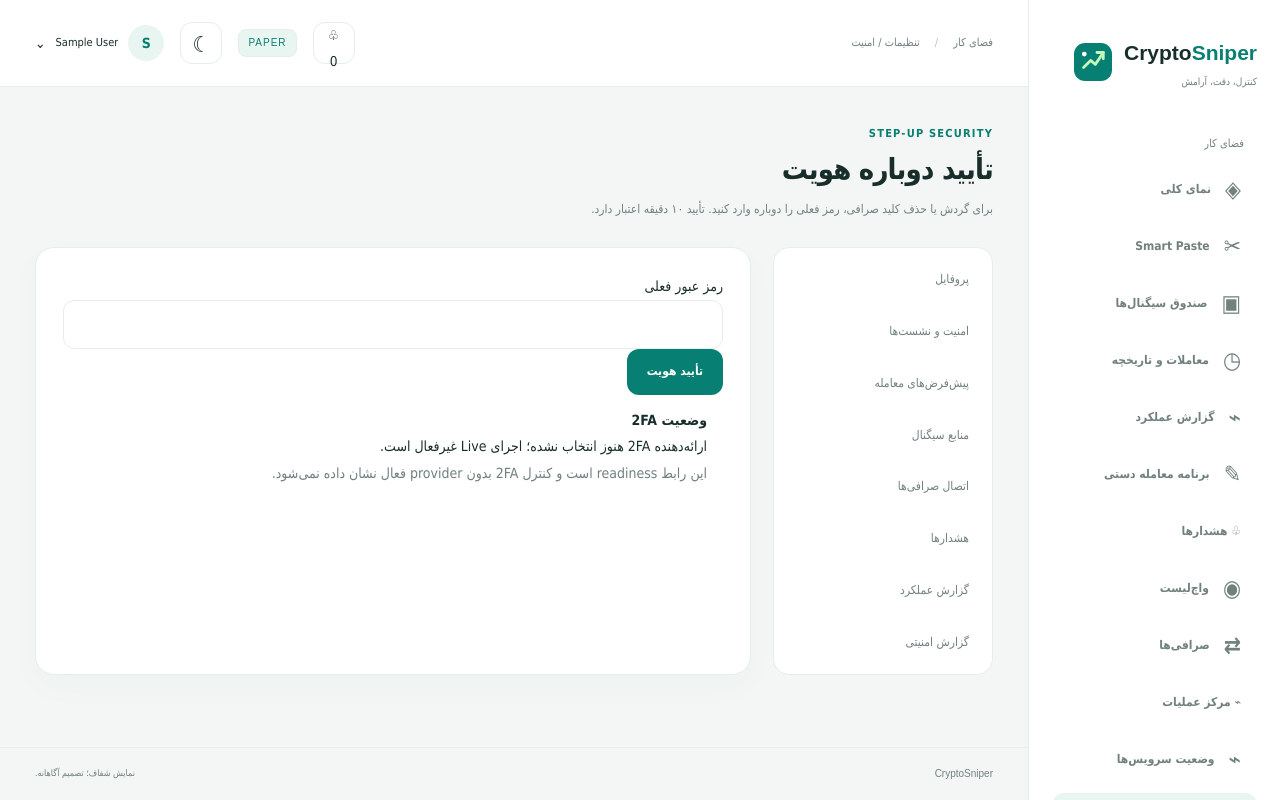
After one commit to ostaddehdari/CryptoSniper, a Django app: page /settings/security/step-up/ in a window 1280 px wide. The commit adds this page. Run offline with Django 5.2, Linux system fonts and the light colour scheme; the visitor is signed in with stand-in values (Sample User, id 1); data comes from the database, SQL or seed files in the repository; data that the repository does not hold is empty; parts of the project's set-up code (start-up, migrations or seed data) failed here and were passed over.

Commit message:
استیج ۱۷، ورک ۰۳: تأیید مجدد عملیات حساس و readiness احراز دومرحله‌ای

```diff
--- a/backend/apps/accounts/security.py
+++ b/backend/apps/accounts/security.py
@@ -1,12 +1,15 @@
 import hashlib
 import logging
+from datetime import datetime, timedelta
 from functools import wraps
 
 from django.conf import settings
 from django.core.cache import cache
 from django.http import JsonResponse
+from django.utils import timezone
 
 logger = logging.getLogger(__name__)
+STEP_UP_SESSION_KEY = "security_step_up_at"
 
 
 def _login_key(request, username):
@@ -50,3 +53,57 @@ def session_api_required(view):
         return view(request, *args, **kwargs)
 
     return wrapped
+
+
+def mark_step_up(request):
+    request.session.cycle_key()
+    request.session[STEP_UP_SESSION_KEY] = timezone.now().isoformat()
+
+
+def has_recent_step_up(request):
+    raw = request.session.get(STEP_UP_SESSION_KEY)
+    if not raw:
+        return False
+    try:
+        happened = datetime.fromisoformat(raw)
+    except (TypeError, ValueError):
+        return False
+    if timezone.is_naive(happened):
+        happened = timezone.make_aware(happened)
+    return timezone.now() - happened <= timedelta(minutes=10)
+
+
+def step_up_required(view):
+    """Require recent password verification for a destructive credential action."""
+
+    @wraps(view)
+    def wrapped(request, *args, **kwargs):
+        if not request.user.is_authenticated:
+            return JsonResponse({"error": "authentication_required"}, status=401)
+        if not has_recent_step_up(request):
+            return JsonResponse(
+                {
+                    "error": "step_up_required",
+                    "verify_url": "/settings/security/step-up/",
+                },
+                status=403,
+            )
+        return view(request, *args, **kwargs)
+
+    return wrapped
+
+
+def second_factor_status():
+    """Capability status, not a pretend 2FA implementation."""
+
+    provider = getattr(settings, "SECOND_FACTOR_PROVIDER", "")
+    return {
+        "configured": bool(provider),
+        "provider": provider or None,
+        "live_ready": bool(provider) and bool(settings.LIVE_TRADING_ENABLED),
+        "message": (
+            "ارائه‌دهنده مرحله دوم پیکربندی شده است."
+            if provider
+            else "ارائه‌دهنده 2FA هنوز انتخاب نشده؛ اجرای Live غیرفعال است."
+        ),
+    }
--- a/backend/apps/accounts/views.py
+++ b/backend/apps/accounts/views.py
@@ -25,7 +25,9 @@ from .models import AuditLog, PasswordResetRequest, TradingPreferences, User, Us
 from .security import (
     clear_login_failures,
     login_attempts,
+    mark_step_up,
     record_login_failure,
+    second_factor_status,
     session_api_required,
 )
 from .services import (
@@ -311,3 +313,22 @@ def audit_events(request):
         "accounts/audit_events.html",
         {"events": events, "nav": "settings"},
     )
+
+
+@login_required
+@never_cache
+@require_http_methods(["GET", "POST"])
+def security_step_up(request):
+    if request.method == "POST":
+        if request.user.check_password(request.POST.get("password", "")):
+            mark_step_up(request)
+            record_audit("auth.step_up_succeeded", request=request, user=request.user)
+            messages.success(request, "هویت برای عملیات حساس تا ۱۰ دقیقه تأیید شد.")
+            return redirect("sessions")
+        record_audit("auth.step_up_failed", request=request, user=request.user)
+        messages.error(request, "رمز عبور صحیح نیست.")
+    return render(
+        request,
+        "accounts/security_step_up.html",
+        {"nav": "settings", "second_factor": second_factor_status()},
+    )
--- a/backend/apps/exchanges/views.py
+++ b/backend/apps/exchanges/views.py
@@ -6,7 +6,7 @@ from django.views.decorators.cache import never_cache
 from django.views.decorators.http import require_GET, require_http_methods, require_POST
 
 from apps.accounts.audit import record_audit
-from apps.accounts.security import session_api_required
+from apps.accounts.security import session_api_required, step_up_required
 
 from .forms import ExchangeConnectionForm
 from .models import Exchange, UserExchangeAccount
@@ -116,6 +116,7 @@ def disable_exchange_account(request, pk):
 
 @login_required
 @require_POST
+@step_up_required
 def rotate_exchange_account(request, pk):
     account = _owned_account(request.user, pk)
     if account.status == UserExchangeAccount.Status.DISABLED or not account.credentials_encrypted:
@@ -137,6 +138,7 @@ def rotate_exchange_account(request, pk):
 
 @login_required
 @require_POST
+@step_up_required
 def revoke_exchange_account(request, pk):
     account = _owned_account(request.user, pk)
     revoke_account_credentials(account)
--- a/backend/config/settings/base.py
+++ b/backend/config/settings/base.py
@@ -97,6 +97,7 @@ SECURE_REFERRER_POLICY = "same-origin"
 SECURE_CROSS_ORIGIN_OPENER_POLICY = "same-origin"
 TRADING_MODE = "paper"
 LIVE_TRADING_ENABLED = False
+SECOND_FACTOR_PROVIDER = env("SECOND_FACTOR_PROVIDER", default="")
 # Enable only when using an ASGI web process; Gunicorn WSGI uses bounded polling.
 MARKETDATA_SSE_ENABLED = env.bool("MARKETDATA_SSE_ENABLED", default=False)
 ENABLED_MARKET_TYPES = ("spot", "margin")
--- a/backend/config/urls.py
+++ b/backend/config/urls.py
@@ -94,6 +94,11 @@ urlpatterns = [
         name="trading-preferences",
     ),
     path("settings/security/audit/", account_views.audit_events, name="audit-events"),
+    path(
+        "settings/security/step-up/",
+        account_views.security_step_up,
+        name="security-step-up",
+    ),
     path("settings/security/sessions/", account_views.sessions, name="sessions"),
     path(
         "settings/security/sessions/<int:session_id>/revoke/",
--- /dev/null
+++ b/backend/templates/accounts/security_step_up.html
@@ -0,0 +1,5 @@
+{% extends 'shell.html' %}{% block title %}تأیید عملیات حساس | CryptoSniper{% endblock %}{% block breadcrumb %}تنظیمات / امنیت{% endblock %}{% block content %}
+<div class="page-heading"><div><span class="eyebrow">STEP-UP SECURITY</span><h1>تأیید دوباره هویت</h1><p class="muted">برای گردش یا حذف کلید صرافی، رمز فعلی را دوباره وارد کنید. تأیید ۱۰ دقیقه اعتبار دارد.</p></div></div>
+{% if messages %}{% for message in messages %}<div class="notice {% if message.tags == 'error' %}form-error{% else %}notice-success{% endif %}" role="status">{{ message }}</div>{% endfor %}{% endif %}
+<div class="settings-layout">{% include 'accounts/_settings_tabs.html' %}<section class="panel settings-panel"><form method="post" autocomplete="off">{% csrf_token %}<label class="field"><span>رمز عبور فعلی</span><input class="input" type="password" name="password" autocomplete="current-password" required></label><button class="button button-primary" type="submit">تأیید هویت</button></form><div class="notice"><strong>وضعیت 2FA</strong><p>{{ second_factor.message }}</p>{% if not second_factor.configured %}<p class="muted">این رابط readiness است و کنترل 2FA بدون provider فعال نشان داده نمی‌شود.</p>{% endif %}</div></section></div>
+{% endblock %}
--- a/backend/templates/exchanges/detail.html
+++ b/backend/templates/exchanges/detail.html
@@ -1,5 +1,5 @@
 {% extends 'shell.html' %}{% block title %}{{ account.label }} | CryptoSniper{% endblock %}{% block breadcrumb %}صرافی‌ها / {{ account.label }}{% endblock %}{% block content %}
-<div class="page-heading"><div><span class="eyebrow">EXCHANGE ACCOUNT</span><h1>{{ account.label }}</h1><p class="muted">{{ account.exchange.name }} · {{ account.get_environment_display }} · {{ account.credential_hint }}</p></div><a class="button button-soft" href="{% url 'exchange-center' %}">همه اتصال‌ها</a></div>
+<div class="page-heading"><div><span class="eyebrow">EXCHANGE ACCOUNT</span><h1>{{ account.label }}</h1><p class="muted">{{ account.exchange.name }} · {{ account.get_environment_display }} · {{ account.credential_hint }}</p></div><div class="account-actions"><a class="button button-soft" href="{% url 'security-step-up' %}">تأیید عملیات حساس</a><a class="button button-soft" href="{% url 'exchange-center' %}">همه اتصال‌ها</a></div></div>
 {% if messages %}{% for message in messages %}<div class="notice {% if message.tags == 'error' %}form-error{% else %}notice-success{% endif %}" role="status">{{ message }}</div>{% endfor %}{% endif %}
 <section class="account-status-banner status-{{ account.status }}"><div><span class="status-badge status-{{ account.status }}">{{ account.get_status_display }}</span><h2>{{ account.exchange.name }}</h2><p>{% if account.status == 'connected' %}مجوزها ایمن بررسی شده‌اند و داده‌های حساب قابل همگام‌سازی است.{% elif account.status == 'pending' %}اتصال در انتظار نخستین بررسی Worker است.{% elif account.status == 'disabled' %}این اتصال غیرفعال شده و هیچ پردازشی روی آن انجام نمی‌شود.{% else %}اتصال نیازمند بررسی مجدد یا اصلاح کلید است.{% endif %}</p></div><div class="account-actions">{% if account.status != 'disabled' %}<form method="post" action="{% url 'exchange-account-sync' account.pk %}">{% csrf_token %}<button class="button button-primary" type="submit">بررسی و همگام‌سازی</button></form><form method="post" action="{% url 'exchange-account-rotate' account.pk %}">{% csrf_token %}<button class="button button-soft" type="submit">گردش رمزنگاری</button></form><form method="post" action="{% url 'exchange-account-disable' account.pk %}">{% csrf_token %}<button class="button button-danger-soft" type="submit">غیرفعال‌کردن فوری</button></form><form method="post" action="{% url 'exchange-account-revoke' account.pk %}">{% csrf_token %}<button class="button button-danger-soft" type="submit">حذف قطعی کلید</button></form>{% endif %}</div></section>
 <div class="exchange-detail-grid"><section class="panel"><div class="panel-heading"><h2>وضعیت مجوزها</h2><span class="small-label">بدون نمایش Secret</span></div><div class="permission-list"><div><span>خواندن حساب</span><b class="{% if account.permissions.can_read %}yes{% else %}no{% endif %}">{% if account.permissions.can_read %}مجاز{% else %}نامشخص{% endif %}</b></div><div><span>معامله Spot</span><b class="{% if account.permissions.can_trade_spot %}yes{% else %}no{% endif %}">{% if account.permissions.can_trade_spot %}مجاز{% else %}غیرفعال{% endif %}</b></div><div><span>معامله Margin</span><b class="{% if account.permissions.can_trade_margin %}yes{% else %}no{% endif %}">{% if account.permissions.can_trade_margin %}مجاز{% else %}غیرفعال{% endif %}</b></div><div><span>برداشت</span><b class="{% if account.permissions.can_withdraw == False %}yes{% else %}no{% endif %}">{% if account.permissions.can_withdraw == False %}خاموش · امن{% else %}نامشخص/ناامن{% endif %}</b></div><div><span>محدودیت IP</span><b class="{% if account.permissions.ip_restricted %}yes{% else %}neutral{% endif %}">{% if account.permissions.ip_restricted %}فعال{% else %}پیشنهاد می‌شود{% endif %}</b></div></div></section>
```
Also changed, not shown: tests/test_security_stage17.py (+20 -1 lines).
